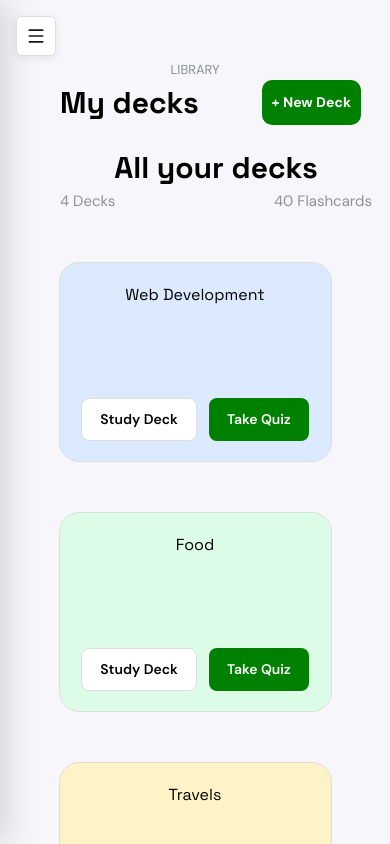
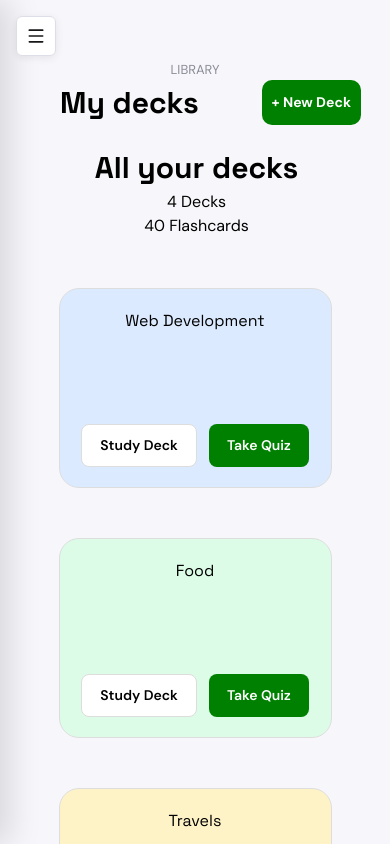
Before and after one commit to MariamIdrees/Flashcard-Deck-and-Quiz-App-Project, a React (Vite) app: page /Mydecks in a window 390 px wide. Built offline with nearby package versions, Linux system fonts and the light colour scheme.

Commit message:
responsiveness not responding well

```diff
--- a/src/pages/Mydecks/Mydecks.css
+++ b/src/pages/Mydecks/Mydecks.css
@@ -32,7 +32,7 @@
 .allDecks{
   /* background-color: purple; */
     margin-top: 20px;
-    width: 80vw;
+    width: 70vw;
     h1{
         font-size: 30px;
         font-weight: bold;
@@ -40,11 +40,11 @@
 }
 .deckp{
     /* background-color: aqua; */
-    display: flex;
-    justify-content: space-between;
+    /* display: flex;
+    justify-content: center;
     width: 80vw;
     color: #90909A;
-    font-size: 15px;
+    font-size: 15px; */
 }
 
 
@@ -277,7 +277,8 @@
   display: flex;
   flex-direction: column;
   gap: 15px;
-  width: 100%;
+  width: 60%;
+  margin: 0 auto;
 }
 
 .quizOptions button {
@@ -575,9 +576,16 @@
 }
 
 @media (max-width:500px) {
+  .mydecksMain{
+    margin: 0 auto;
+  }
   .allDecks{
     /* background-color: slateblue; */
     margin-top: 20px;
+    /* width: 90vw; */
+    margin-left:auto;
+    margin-right:auto;
+
 
     h1{
         font-size: 30px;
@@ -586,9 +594,11 @@
     }
   }
   .deckButton{
+    /* background-color: red; */
     display: flex;
-    justify-content: space-between;
+    justify-content: center;
     width: 70vw;
+    /* margin:auto */
 
     button{
       /* background-color: yellow; */
@@ -623,13 +633,17 @@
       justify-content: center;
       align-items: center;
       flex-direction: column;
-     width: 80%;
+     width: 100%;
+     margin: 0 auto;
 
-}
+
+    }
+
+
 
 .quizHeader {
   /* background-color: coral; */
-  width: 100%;
+  width: 80%;
   gap: 10px;
 }
 
@@ -646,16 +660,17 @@
 
 .quizOptions {
   /* background-color: pink; */
-  width: 100%;
+  width: 80%;
   gap: 10px;
   display: flex;
   justify-content: center;
   align-items: center;
+  margin: 0 auto;
 }
 
 .quizOptions button {
   /* background-color: blue; */
-  width: 100%;
+  /* width: 100%; */
   min-height: 45px;
   padding: 10px 12px;
   font-size: 14px;
@@ -701,8 +716,8 @@
   box-sizing: border-box;
 }
 
+}
 
-}
 
 
 
--- a/src/pages/Mydecks/Mydecks.jsx
+++ b/src/pages/Mydecks/Mydecks.jsx
@@ -190,7 +190,7 @@ useEffect(() => {
 
 
   return (
-    <main>
+    <main className="mydecksMain">
       <div className="decksCointainer">
         <p className="library">LIBRARY</p>
 
--- a/src/pages/dashboard/Dashboard.css
+++ b/src/pages/dashboard/Dashboard.css
@@ -174,28 +174,18 @@
 }
 
  .lastquizCard {
-  background-color: yellow;
+  background-color: red;
   width: 80vw;
   height: 50px;
    display: flex;
   justify-content: space-between;
   align-items: center;
-  background-color: white;
+  /* background-color: white; */
   border-radius: 20px;
   margin-top: 30px;
 }
 
-/* .lastQuizLeft{
-  background-color: red;
-    width: 80vw;
-  height: 50px;
-  display: flex;
-  justify-content: space-between;
-  align-items: center;
-  background-color: white;
-  border-radius: 20px;
-  margin-top: 30px;
-} */
+
 .dashboardDeck {
   display: flex;
   justify-content: space-between;
@@ -304,13 +294,7 @@
   font-size: 24px;
 }
 
-.seeStats {
 
-  color: #008000;
-  font-size: 14px;
-  font-weight: bold;
-  cursor: pointer;
-}
 
 
 
@@ -385,11 +369,13 @@
     /* margin-left: 20px; */
 
     h5 {
-      color: white;
+      color: limegreen;
       font-size: 10px;
       text-align: center;
+
     }
     h4 {
+      color: white;
       font-size: 30px;
       font-weight: bold;
       text-align: center;
@@ -398,6 +384,7 @@
     }
 
   }
+
 
   .dashboardDeck {
     display: grid;
@@ -480,4 +467,5 @@
   .bigcardSecondcard {
     display: none;
   }
+
 }
```
